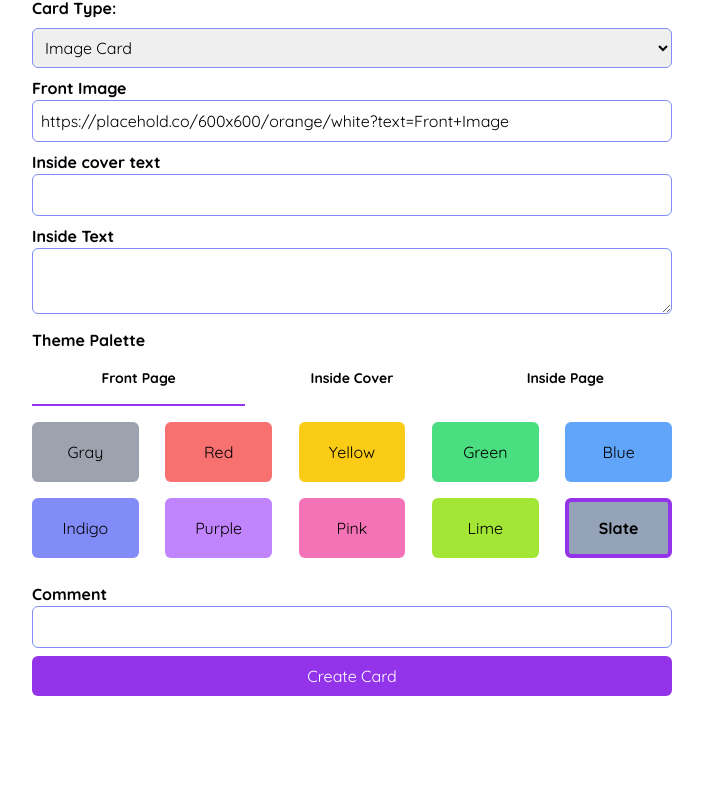
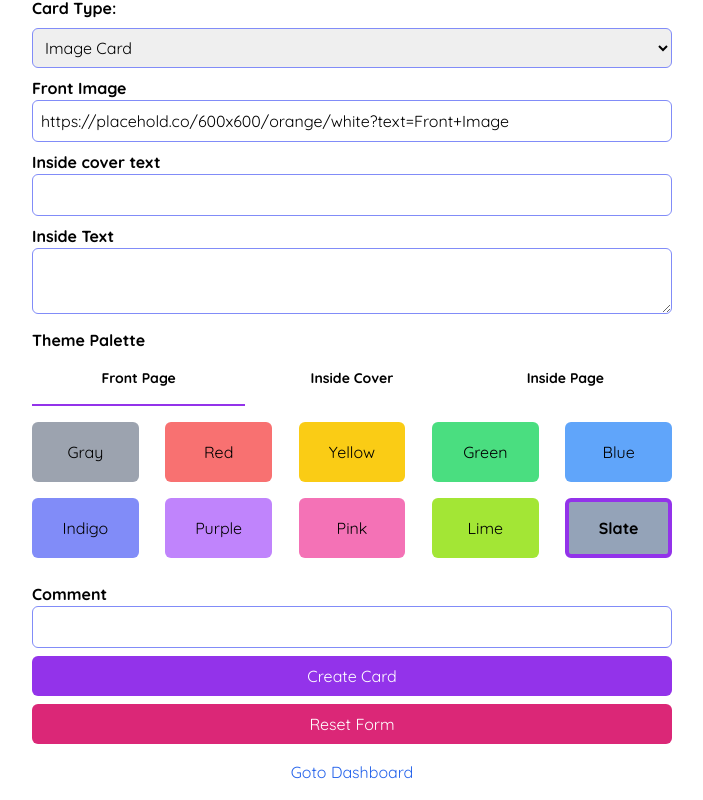
Before and after one commit to ThatsOurJake/SurpriseGreetingCards, a Next.js app: page /hub/create in a window 1280 px wide. Shown: the part 312-1112 px from the top of the page, without its empty margins (288-991 px from the left). Before the commit the page ends 1024 px from the top, so only its background shows below. Built offline with nearby package versions, Linux system fonts and the light colour scheme.

Commit message:
Update card creation form and metadata

```diff
--- a/app/card/[id]/page.tsx
+++ b/app/card/[id]/page.tsx
@@ -6,7 +6,13 @@ import CardWrapper from "../../components/cards/card-wrapper";
 
 export const metadata: Metadata = {
   title: 'Surprise Greeting Cards - Card',
-  description: 'You have been sent you a card!',
+  description: 'You have been sent a surprise card!',
+  openGraph: {
+    type: 'website',
+    title: 'Surprise Greeting Cards - Card',
+    description: 'You have been sent a surprise card!',
+    url: 'https://surprisegreeting.cards/android-chrome-512x512.png',
+  }
 };
 
 export const dynamic = 'force-dynamic';
--- a/app/hub/create/form.tsx
+++ b/app/hub/create/form.tsx
@@ -6,6 +6,19 @@ import CardWrapper from "../../components/cards/card-wrapper";
 import ThemePalette from "../../components/theme-palette";
 import type { CardType, CreateCardDIO, CreateCardDTO, Theme } from "@/app/shared-types";
 import Link from "next/link";
+
+const defaultValues = {
+  frontImage: "https://placehold.co/600x600/orange/white?text=Front+Image",
+  frontText: "Front Text",
+  insideText: "",
+  insideCoverText: "",
+  theme: {
+    frontPage: "slate",
+    insideCover: "gray",
+    insidePage: "gray",
+  },
+  comment: "",
+};
 
 const Form = () => {
   const [cardType, setCardType] = useState<string>("image");
@@ -68,6 +81,15 @@ const Form = () => {
     setSubmitting(false);
   }, [cardType, frontImage, frontText, insideCoverText, insideText, theme, comment]);
 
+  const onReset = useCallback(() => {
+    setFrontImage(defaultValues.frontImage);
+    setFrontText(defaultValues.frontText);
+    setInsideText(defaultValues.insideText);
+    setInsideCoverText(defaultValues.insideCoverText);
+    setTheme(defaultValues.theme);
+    setComment(defaultValues.comment);
+  }, []);
+
   return (
     <div className="py-2">
       <div className="w-1/2 md:w-3/5 mx-auto mb-4 flex flex-col items-center">
@@ -128,6 +150,9 @@ const Form = () => {
         <button className="rounded-md p-2 bg-purple-600 hover:underline text-white disabled:bg-gray-600" disabled={submitting} onClick={onSubmit}>
           Create Card
         </button>
+        <button className="rounded-md p-2 bg-pink-600 hover:underline text-white disabled:bg-gray-600" onClick={onReset}>
+          Reset Form
+        </button>
       </div>
     </div>
   );
--- a/app/hub/create/page.tsx
+++ b/app/hub/create/page.tsx
@@ -1,6 +1,7 @@
 import { Metadata } from "next";
 
 import Form from "./form";
+import Link from "next/link";
 
 export const metadata: Metadata = {
   title: 'Surprise Greeting Cards - Create Card',
@@ -12,6 +13,11 @@ const CreateCard = async () => {
     <div className="container mx-auto py-2">
       <p className="text-2xl text-center font-bold">Surprise Greeting Cards - Create Card</p>
       <Form />
+      <div className="text-center py-2">
+        <Link href="/hub" className="text-blue-600 hover:underline">
+          Goto Dashboard
+        </Link>
+      </div>
     </div>
   );
 };
--- a/app/hub/page.tsx
+++ b/app/hub/page.tsx
@@ -38,9 +38,9 @@ const DashboardPage = async () => {
                     <p>|</p>
                     <p><b>Card Type: </b>{card.type}</p>
                     <p>|</p>
-                    <Link href={`/card/${card.shortId}`} className="text-blue-600 hover:underline">
+                    <a target="_blank" href={`/card/${card.shortId}`} className="text-blue-600 hover:underline">
                       View Card
-                    </Link>
+                    </a>
                   </div>
                 </div>
               </li>
--- a/services/firestore.ts
+++ b/services/firestore.ts
@@ -49,7 +49,7 @@ const getAllCards = async (): Promise<CreateCardDTO[]> => {
   return res.docs.map((doc) => ({
     ...doc.data(),
     id: doc.id,
-  }) as CreateCardDTO);
+  }) as CreateCardDTO).sort((a, b) => b.createdAt - a.createdAt);
 }
 
 const firestore = {
```
Also changed, not shown: gh-assets/demo.gif (added), 1 other file (tests, documents, lock files or other folders).
